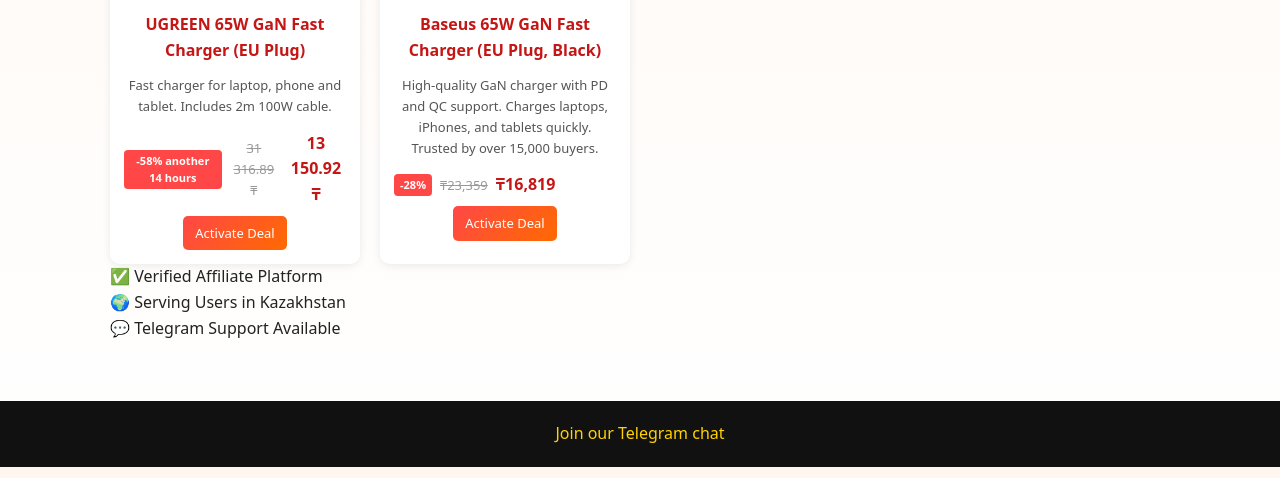
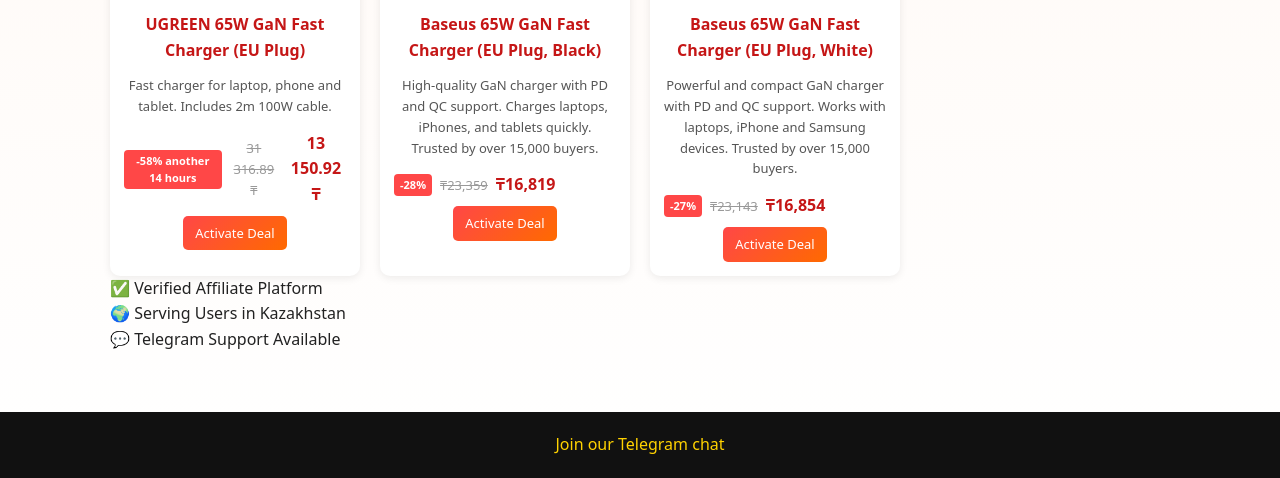
Before and after one commit to StewartArbor/rialto, a Jekyll site: the page built from en/index.html, in a window 1280 px wide, cut to the strip 603-1081 px from the top of the page. Built offline with Jekyll 4.4.1, drawn with Linux system fonts in a browser that asks for light colours.

Commit message:
Update items.yml

```diff
--- a/_data/items.yml
+++ b/_data/items.yml
@@ -57,3 +57,34 @@
   image: "/assets/products/baseus-65w-gan.jpg"
 
   link: "Phttps://rzekl.com/g/1e8d1144948ff2a8495f16525dc3e8/?ulp=https%3A%2F%2Faliexpress.ru%2Fitem%2F1005007311524739.html%3FshpMethod%3DCAINIAO_FULFILLMENT_STD%26sku_id%3D12000040204044244%26spm%3Da2g2w.productlist.search_results.6.31bd5613OeYEsW"
+
+- store: aliexpress
+  lang: ru
+  category: electronics
+
+  title: "Baseus GaN зарядное устройство 65W (EU, белый)"
+
+  desc: "Мощное и надёжное зарядное устройство с поддержкой PD и QC. Подходит для ноутбуков, iPhone и Samsung. Быстрая зарядка и компактный дизайн. Доверяют более 15 000 покупателей."
+
+  price: "16 854 ₸"
+  old_price: "23 143 ₸"
+  discount: "-27%"
+
+  image: "/assets/products/4-baseus-65w-gan-white.jpg"
+
+  link: "https://rzekl.com/g/1e8d1144948ff2a8495f16525dc3e8/?ulp=https%3A%2F%2Faliexpress.ru%2Fitem%2F1005008879280641.html%3FshpMethod%3DCAINIAO_FULFILLMENT_STD%26sku_id%3D12000047061416058%26spm%3Da2g2w.productlist.search_results.8.31bd5613OeYEsW"
+- store: aliexpress
+  lang: en
+  category: electronics
+
+  title: "Baseus 65W GaN Fast Charger (EU Plug, White)"
+
+  desc: "Powerful and compact GaN charger with PD and QC support. Works with laptops, iPhone and Samsung devices. Trusted by over 15,000 buyers."
+
+  price: "₸16,854"
+  old_price: "₸23,143"
+  discount: "-27%"
+
+  image: "/assets/products/4-baseus-65w-gan-white.jpg"
+
+  link: "https://rzekl.com/g/1e8d1144948ff2a8495f16525dc3e8/?ulp=https%3A%2F%2Faliexpress.ru%2Fitem%2F1005008879280641.html%3FshpMethod%3DCAINIAO_FULFILLMENT_STD%26sku_id%3D12000047061416058%26spm%3Da2g2w.productlist.search_results.8.31bd5613OeYEsW"
```
